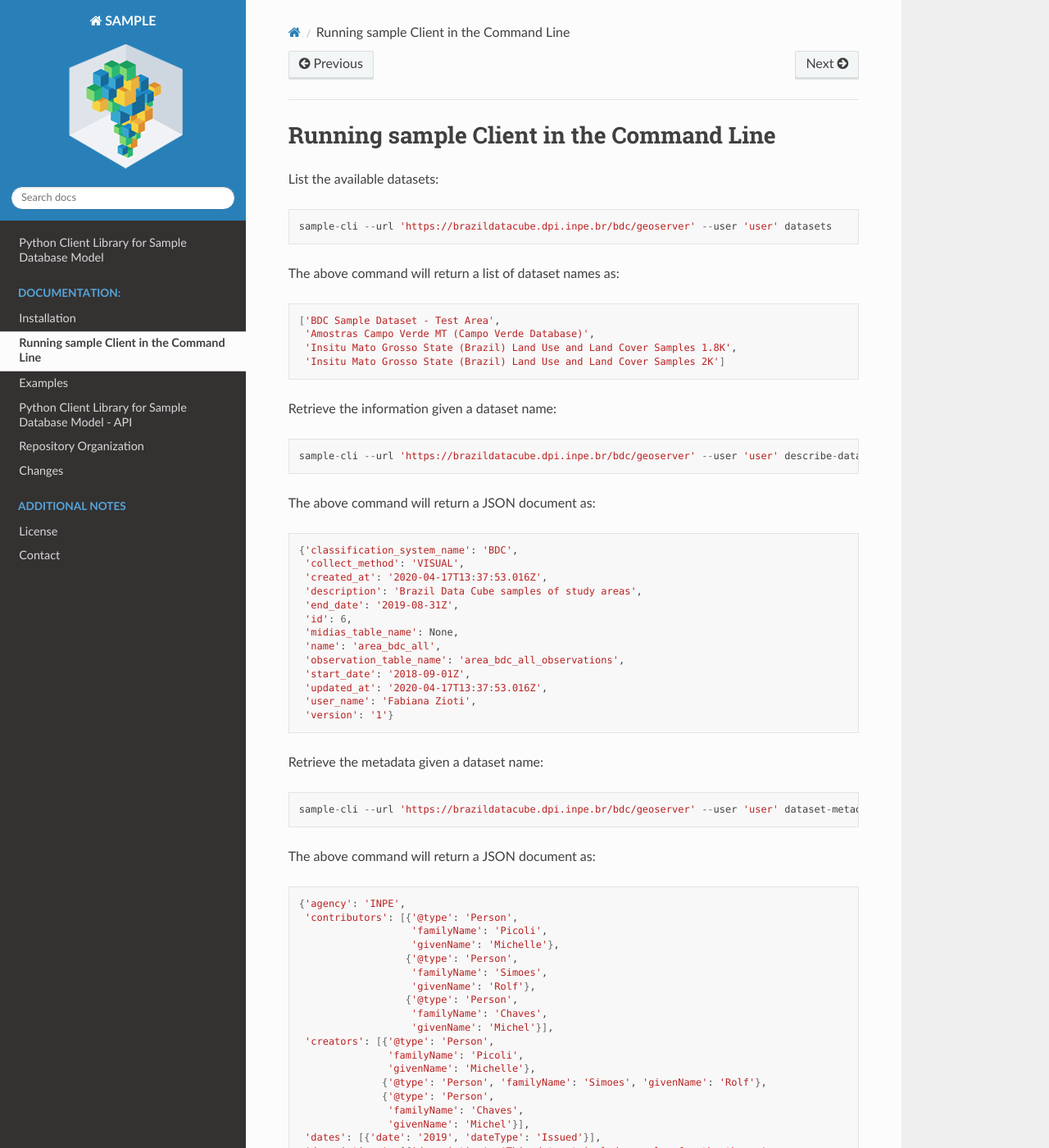
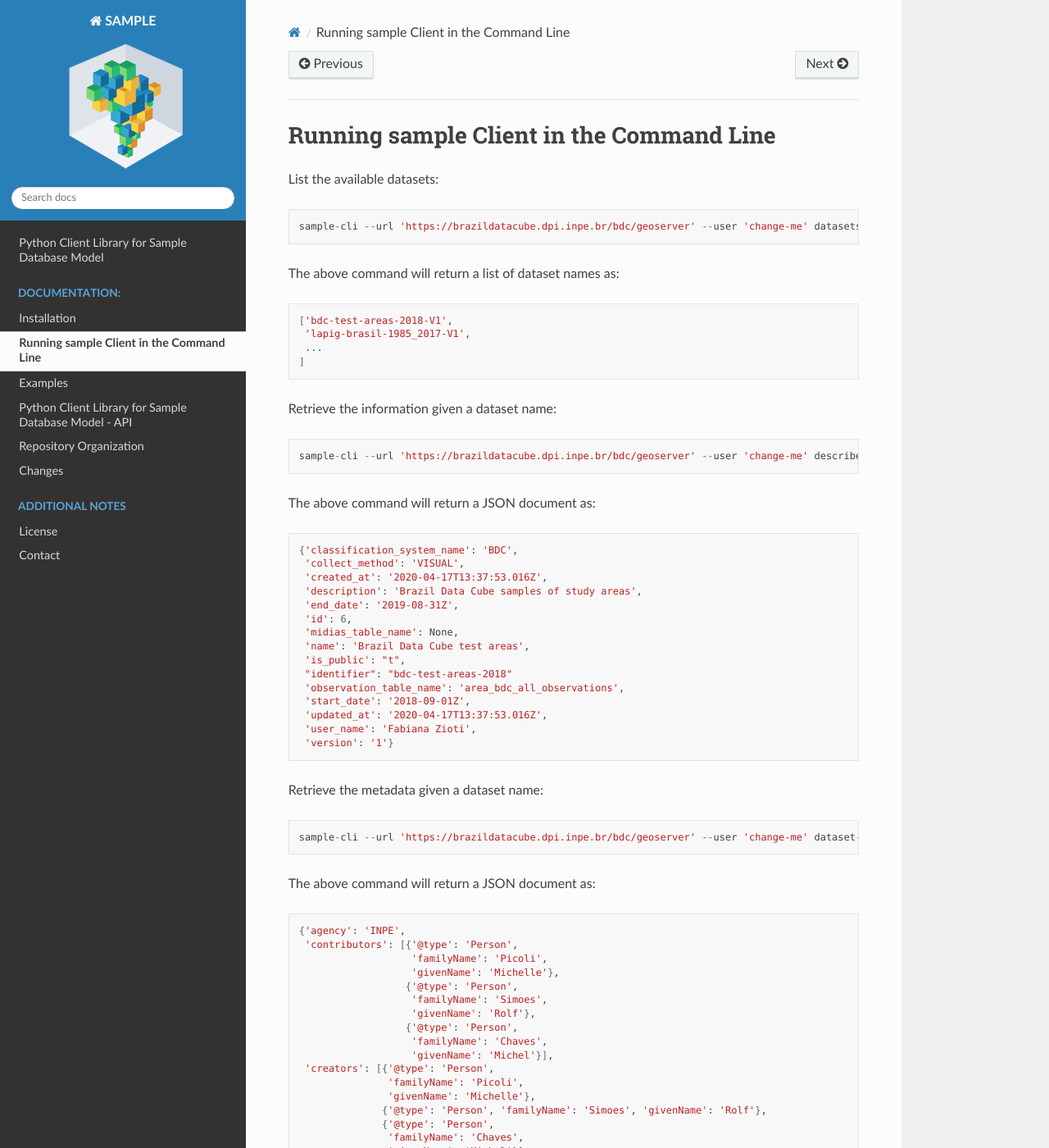
Before and after one commit to brazil-data-cube/sample.py, a Sphinx documentation site: the page built from docs/sphinx/usage.rst, in a window 1280 px wide and 1400 px high. Shown: the whole window at 82% size. Built offline with Sphinx 7.4.7 and the Read the Docs theme 2.0.0, drawn with Linux system fonts in a browser that asks for light colours; some of the changed text lies outside the part shown.

Commit message:
update usage.rst ref #21

```diff
--- a/docs/sphinx/usage.rst
+++ b/docs/sphinx/usage.rst
@@ -12,20 +12,20 @@ Running sample Client in the Command Line
 
 List the available datasets::
 
-    sample-cli --url 'https://brazildatacube.dpi.inpe.br/bdc/geoserver' --user 'user' datasets
+    sample-cli --url 'https://brazildatacube.dpi.inpe.br/bdc/geoserver' --user 'change-me' datasets
 
 The above command will return a list of dataset names as:
 
 .. code-block:: shell
 
-    ['BDC Sample Dataset - Test Area',
-     'Amostras Campo Verde MT (Campo Verde Database)',
-     'Insitu Mato Grosso State (Brazil) Land Use and Land Cover Samples 1.8K',
-     'Insitu Mato Grosso State (Brazil) Land Use and Land Cover Samples 2K']
+    ['bdc-test-areas-2018-V1',
+     'lapig-brasil-1985_2017-V1',
+     ...
+    ]
 
 Retrieve the information given a dataset name::
 
-    sample-cli --url 'https://brazildatacube.dpi.inpe.br/bdc/geoserver' --user 'user' describe-dataset 'BDC Sample Dataset - Test Area'
+    sample-cli --url 'https://brazildatacube.dpi.inpe.br/bdc/geoserver' --user 'change-me' describe-dataset  --dataset 'bdc-test-areas-2018-V1'
 
 The above command will return a JSON document as:
 
@@ -38,7 +38,9 @@ The above command will return a JSON document as:
      'end_date': '2019-08-31Z',
      'id': 6,
      'midias_table_name': None,
-     'name': 'area_bdc_all',
+     'name': 'Brazil Data Cube test areas',
+     'is_public': "t",
+     "identifier": "bdc-test-areas-2018"
      'observation_table_name': 'area_bdc_all_observations',
      'start_date': '2018-09-01Z',
      'updated_at': '2020-04-17T13:37:53.016Z',
@@ -47,7 +49,7 @@ The above command will return a JSON document as:
 
 Retrieve the metadata given a dataset name::
 
-    sample-cli --url 'https://brazildatacube.dpi.inpe.br/bdc/geoserver' --user 'user' dataset-metadata 'BDC Sample Dataset - Test Area'
+    sample-cli --url 'https://brazildatacube.dpi.inpe.br/bdc/geoserver' --user 'change-me' dataset-metadata --dataset 'bdc-test-areas-2018-V1'
 
 The above command will return a JSON document as:
 
@@ -113,11 +115,11 @@ The above command will return a JSON document as:
 
 Save a observation given a observation table name and a filename option (File path or file handle to write to)::
 
-    sample-cli --url 'https://brazildatacube.dpi.inpe.br/bdc/geoserver' --user 'reader' save-observations 'area_bdc_all_observations' --filename '/home/data/observation_name.shp'
+    sample-cli --url 'https://brazildatacube.dpi.inpe.br/bdc/geoserver' --user 'change-me' save-observations --dataset 'bdc-test-areas-2018-V1' --filename '/home/data/observation_name.shp'
 
 Save a observation given a observation table name and driver (The OGR format driver used to write the vector file). See all format type [#f1]_. ::
 
-    sample-cli --url 'https://brazildatacube.dpi.inpe.br/bdc/geoserver' --user 'reader' save-observations 'area_bdc_all_observations' --filename '/home/data/observation_name.geojson' --driver 'GeoJSON'
+    sample-cli --url 'https://brazildatacube.dpi.inpe.br/bdc/geoserver' --user 'change-me' save-observations 'area_bdc_all_observations' --filename '/home/data/observation_name.geojson' --driver 'GeoJSON'
 
 
 
```
